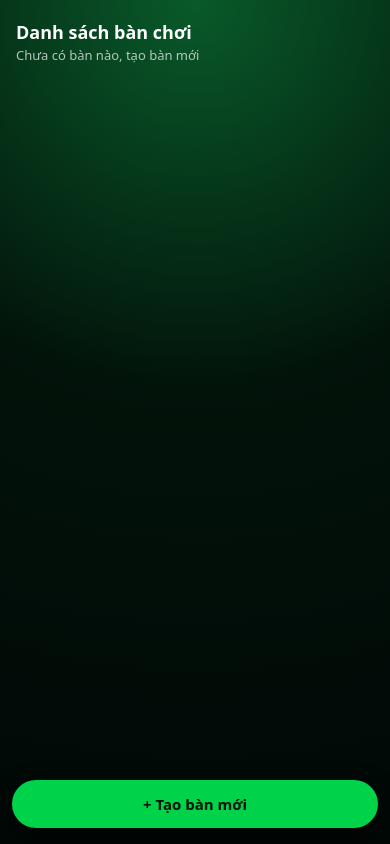
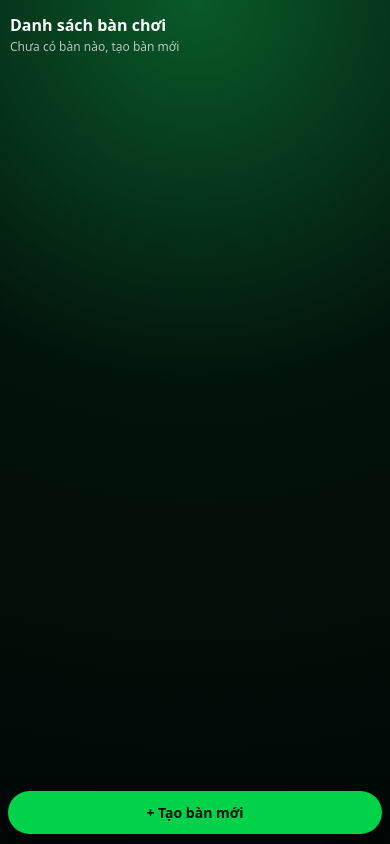
Before and after one commit to tuanbao1999/tinhdiemdanhbai, a React (Vite) app: page / in a window 390 px wide. Built offline with nearby package versions, Linux system fonts and the light colour scheme.

Commit message:
tune mobile layout
Co-authored-by: Cursor <cursoragent@cursor.com>

```diff
--- a/src/style.css
+++ b/src/style.css
@@ -704,3 +704,76 @@ body {
 button {
   font-family: inherit;
 }
+
+/* Tối ưu hiển thị trên màn hình điện thoại nhỏ */
+@media (max-width: 420px) {
+  .app-root {
+    padding: 8px 8px 72px;
+  }
+
+  .app-header {
+    padding: 6px 2px 12px;
+    gap: 8px;
+  }
+
+  .table-title h1 {
+    font-size: 16px;
+  }
+
+  .subline {
+    font-size: 12px;
+  }
+
+  .ranking-card {
+    padding: 8px 4px;
+    border-radius: 12px;
+  }
+
+  .avatar-circle {
+    width: 28px;
+    height: 28px;
+    font-size: 13px;
+  }
+
+  .ranking-name {
+    font-size: 12px;
+  }
+
+  .ranking-score {
+    font-size: 13px;
+  }
+
+  .history-section {
+    padding: 8px 8px 10px;
+    border-radius: 16px;
+  }
+
+  .round-card {
+    padding: 8px 8px 6px;
+  }
+
+  .score-row {
+    padding: 6px 8px;
+  }
+
+  .add-round-button {
+    width: calc(100% - 16px);
+    bottom: 10px;
+    padding: 12px 14px;
+    font-size: 14px;
+  }
+
+  .round-modal,
+  .archive-modal {
+    padding: 8px 10px 14px;
+  }
+
+  .rules-box {
+    padding: 8px 8px 4px;
+  }
+
+  .text-input {
+    font-size: 12px;
+    padding: 6px 8px;
+  }
+}
```
